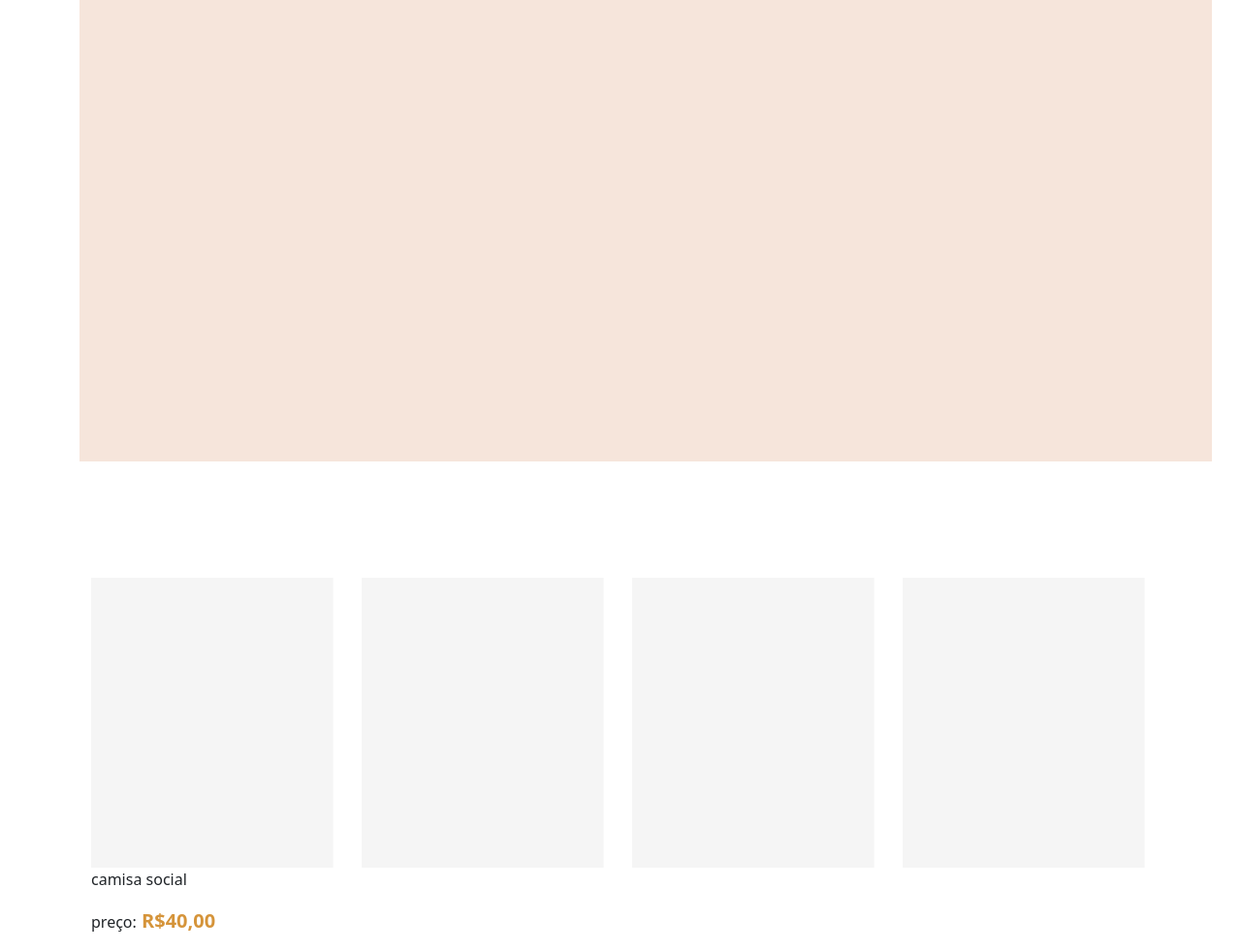
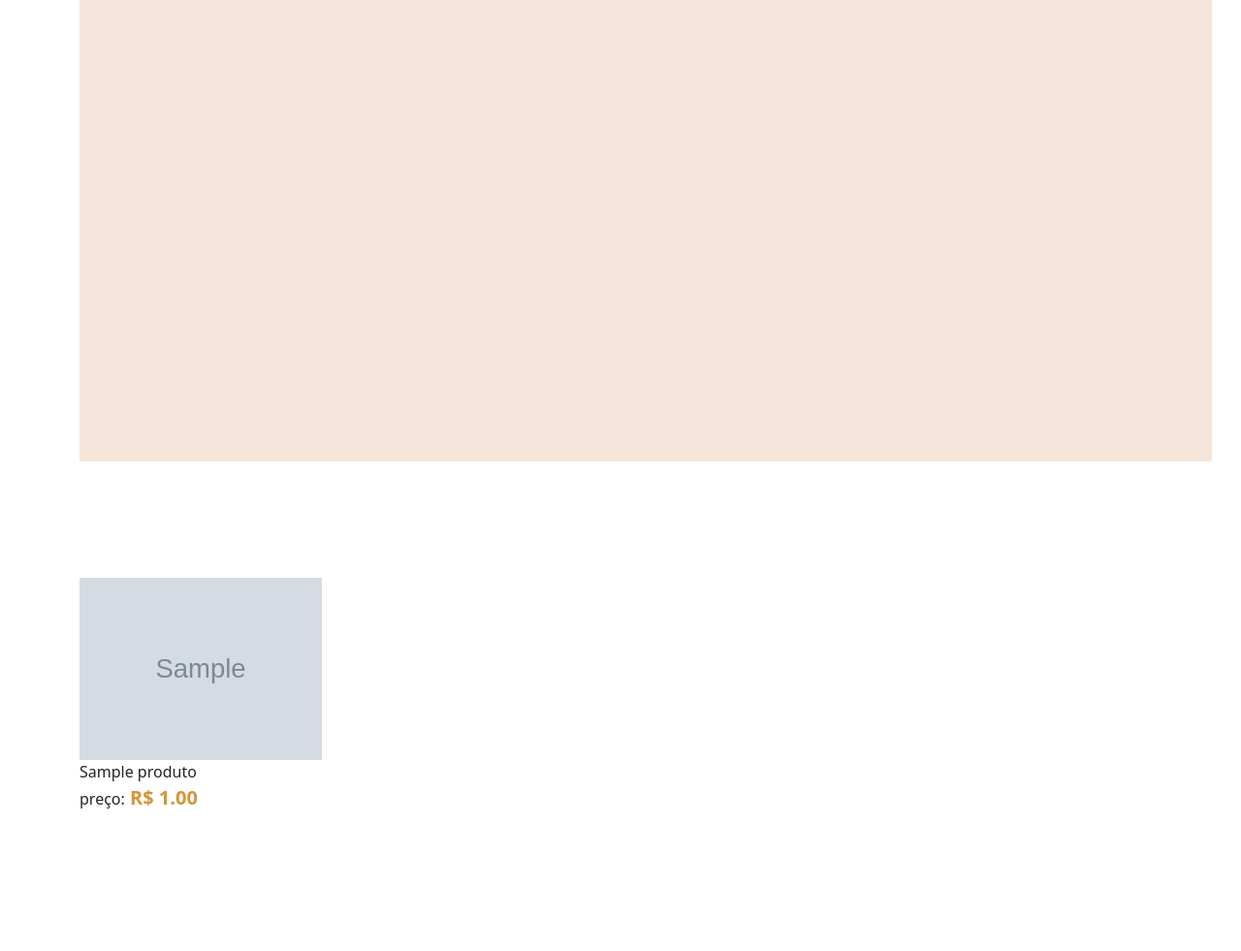
Before and after one commit to bagm4/bazar, a Django app: page / in a window 1280 px wide. Shown: the part 65-1046 px from the top of the page at 97% size. After the commit the page ends 899 px from the top, so only its background shows below. Run offline with Django 4.2, Linux system fonts and the light colour scheme; tables that the repository leaves empty hold one stand-in row (values such as "Sample post"); grey boxes marked "Sample" are stand-in pictures; parts of the project's set-up code (start-up, migrations or seed data) failed here and were passed over; some libraries are stand-ins or nearby versions.

Commit message:
commitListagem1

```diff
--- a/main/static/css/style.css
+++ b/main/static/css/style.css
@@ -12,9 +12,11 @@
 }
 
 /*margens*/
-.MTop60{
-    margin-top: 60px;
+.mb5{
+    margin-bottom: 5px;
 }
+
+
 
 /*tela*/
 .m0{
--- a/main/templates/index.html
+++ b/main/templates/index.html
@@ -6,33 +6,22 @@
 {% block content %}
 <img src="{% static 'img/rascunho_imagem_index.png' %}" alt="" style="margin-bottom: 60px;">
 
-<div class="container ">
-    <!--linha 1-->
-    <div class="row" style="margin-top: 60px;">
-        <div class="col ">
-            <img src="{% static 'img/rascunho_img_produto.png' %}" width="250px" alt="">
-            <div class="sla">
-                <p>camisa social</p>
-                <p style="display:inline;">preço:<p class="preco_style"> R$40,00</p></p>
-            </div>
-        </div>
-        <div class="col">
-            <img src="{% static 'img/rascunho_img_produto.png' %}" width="250px" alt="">
-        </div>
-
-        <div class="col">
-            <img src="{% static 'img/rascunho_img_produto.png' %}" width="250px" alt="">
-        </div>
-
-        <div class="col">
-        <img src="{% static 'img/rascunho_img_produto.png' %}" width="250px" alt="">
+<div class="row">
+    {% for produto in produtos %}
+    <div class="col" style="margin-top: 60px;">
+        <img src="/media/{{produto.imagem}}" width="250px" alt="">
+        <div >
+            <p style="margin-bottom: 0px;">{{produto.nome}}</p>
+            <p style="display:inline;">preço:<p class="preco_style"> R$ {{ produto.preco }}</p></p>
         </div>
 
     </div>
-
-  </div>
+    {% endfor %}
 
 
 
+<div class="container">
+    <!--linha 1-->
+
 
 {% endblock content %}
--- a/main/views.py
+++ b/main/views.py
@@ -1,10 +1,16 @@
+from multiprocessing import context
 from django.shortcuts import render
+
+from .models import Produto
 #from django.http import HttpResponse
 
 # Create your views here.
 
 def index (request):
-    return render (request, 'index.html')
+    lista = Produto.objects.all()
+    context={'produtos' : lista}
+    return render (request, 'index.html', context)
+
 
 def feminino (request):
     context = {'categoria': 'feminino'}
```
